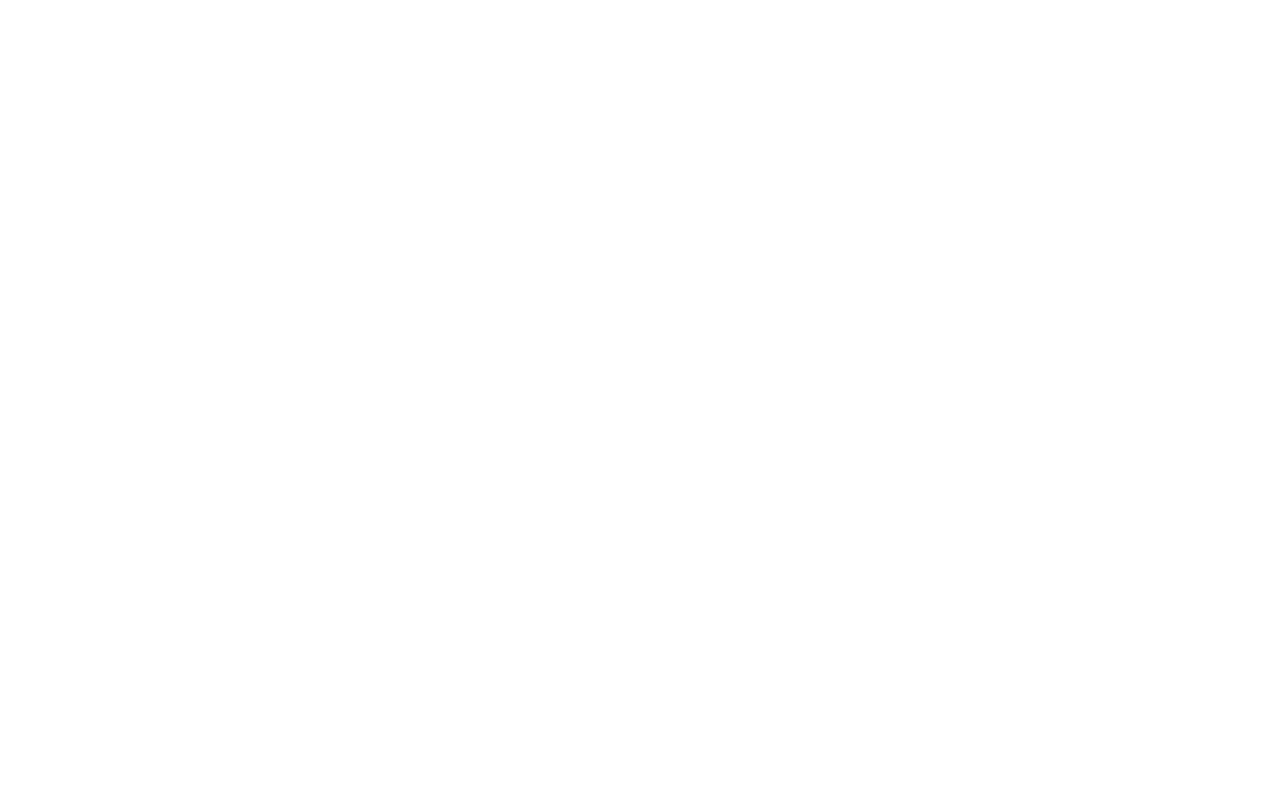
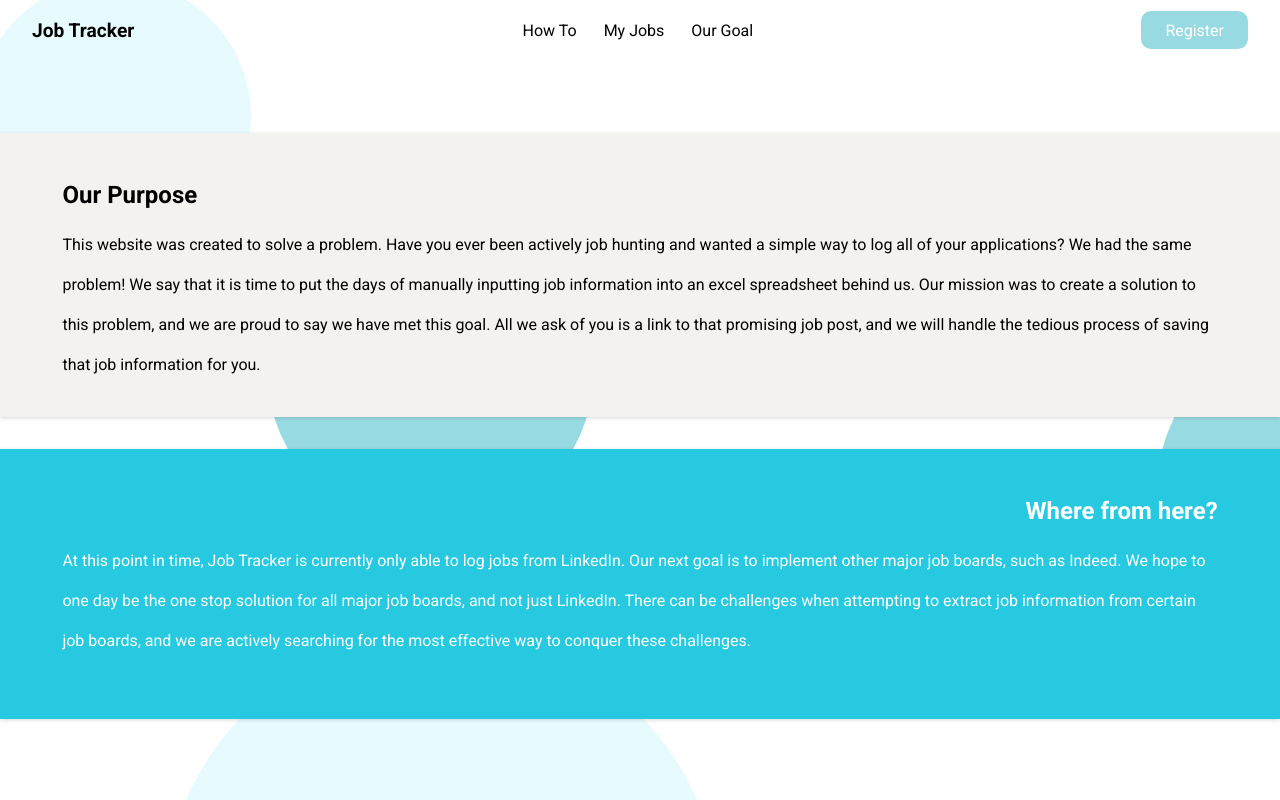
Before and after one commit to savagekyle/job-tracker, a React (Create React App) app in the folder frontend/: page /our-goal in a window 1280 px wide. Before the commit this address had no page. Built offline with nearby package versions, Linux system fonts and the light colour scheme.

Commit message:
implemented designs for our goal and how to pages

```diff
--- a/frontend/src/App.js
+++ b/frontend/src/App.js
@@ -6,6 +6,8 @@ import {
 } from "react-router-dom";
 import JobBoard from './scenes/JobBoard/JobBoard';
 import Landing from './scenes/Landing/Landing';
+import HowTo from './scenes/HowTo/HowTo';
+import OurGoal from './scenes/OurGoal/OurGoal';
 
 function App() {
   return (
@@ -14,6 +16,8 @@ function App() {
         <Routes>
           <Route exact path="/" element={<Landing />} />
           <Route exact path="/my-jobs" element={<JobBoard />} />
+          <Route exact path="/how-to" element={<HowTo />} />
+          <Route exact path="/our-goal" element={<OurGoal />}></Route>
         </Routes>
       </div>
     </Router>
--- /dev/null
+++ b/frontend/src/scenes/HowTo/HowTo.css
@@ -0,0 +1,46 @@
+.how-to {
+    position: relative;
+}
+
+.how-to .content {
+    display: flex;
+    flex-direction: column;
+    gap: 2rem;
+}
+
+.how-to .content > img {
+    width: min(1200px, 100%);
+    height: 411px;
+}
+
+.how-to .content .exp {
+    line-height: 2.3;
+}
+
+.exp .note {
+    margin-top: 1rem;
+}
+
+
+/* Background Design */
+
+.how-to > .bg-blob {
+    background-color: var(--background);
+    height: 839px;
+    width: 874px;
+    border-radius: 0 800px 1500px 800px;
+    position: fixed;
+    z-index: -1;
+    overflow: hidden;
+}
+
+.how-to .bg-blob:nth-child(1) {
+    top: -300px;
+    left: -150px;
+}
+
+.how-to .bg-blob:nth-child(2) {
+    transform: rotate(180deg);
+    bottom: -50px;
+    right: -300px;
+}
--- /dev/null
+++ b/frontend/src/scenes/HowTo/HowTo.js
@@ -0,0 +1,30 @@
+import "./HowTo.css";
+import CopyLink from "../../assets/copy-link.png"
+import ShareListing from "../../assets/share-listing.jpg"
+import Nav from "../../components/global/Navigation/Nav";
+
+const HowTo = () => {
+  return (
+    <div className="how-to">
+        {/* Background Elements */}
+        <div className="bg-blob"></div>
+        <div className="bg-blob"></div>
+        {/* Nav */}
+        <Nav />
+        {/* Page content */}
+        <div className="content container">
+            <div className="exp">
+                <h1>How It Works</h1>
+                <p>Our goal is to make your process as simple as possible. All we ask of you is to provide us with the link to the job post!</p>
+                <p>From this link, we will extract all relevant information and save it to your job list</p>
+                <p>Below, you can see exactly how to get the URL for the job post. LinkedIn is the job board being used for the example images below.</p>
+                <p className="note"><strong>Note:</strong> Other job boards will have a similar process of copying the link to the job post</p>
+            </div>
+            <img src={ShareListing} alt="A screenshot showing where to click to find the copy link button" />
+            <img src={CopyLink} alt="A screenshot showing how to copy the link to the job listing" />
+        </div>
+    </div>
+  )
+}
+
+export default HowTo
--- /dev/null
+++ b/frontend/src/scenes/OurGoal/OurGoal.css
@@ -0,0 +1,78 @@
+.our-goal {
+    position: relative;
+}
+
+.our-goal .banners {
+    display: flex;
+    flex-direction: column;
+    gap: 2rem;
+    height: 700px;
+    justify-content: center;
+}
+
+.our-goal .banners .banner-top, .banner-bottom {
+    width: 100%;
+    min-height: 270px;
+    padding: 2rem;
+    line-height: 2.5;
+    box-shadow: var(--box-shadow-primary);
+}
+
+.our-goal .banners .banner-top {
+    background-color: var(--background-canvas);
+}
+
+.our-goal .banners .banner-bottom {
+    background-color: var(--accent-color1);
+    color: var(--background-white);
+}
+
+.our-goal .banners .banner-bottom h2 {
+    text-align: right;
+}
+
+/* Background Design */
+
+.our-goal > .bubble {
+    position: fixed;
+    background-color: var(--background);
+    border-radius: 50%;
+    z-index: -1;
+}
+
+.our-goal .bubble:nth-child(1) {
+    height: 275px;
+    width: 275px;
+    top: -21px;
+    left: -24px;
+}
+
+.our-goal .bubble:nth-child(2) {
+    height: 308px;
+    width: 325px;
+    background-color: var(--accent-color2);
+    left: 268px;
+    top: 221px;
+}
+
+.our-goal .bubble:nth-child(3) {
+    height: 557px;
+    width: 557px;
+    top: 632px;
+    left: 163px;
+}
+
+.our-goal .bubble:nth-child(4) {
+    height: 213px;
+    width: 225px;
+    top: 137px;
+    left: 782px;
+}
+
+.our-goal .bubble:nth-child(5) {
+    background-color: var(--accent-color2);
+    height: 361px;
+    width: 361px;
+    left: 1156px;
+    top: 316px;
+}
--- /dev/null
+++ b/frontend/src/scenes/OurGoal/OurGoal.js
@@ -0,0 +1,39 @@
+import Nav from "../../components/global/Navigation/Nav";
+import "./OurGoal.css";
+
+const OurGoal = () => {
+  return (
+    <div className="our-goal">
+        {/* Background Design */}
+        <div className="bubble"></div>
+        <div className="bubble"></div>
+        <div className="bubble"></div>
+        <div className="bubble"></div>
+        <div className="bubble"></div>
+        {/* Nav */}
+        <Nav />
+        {/* Main Content */}
+        <div className="banners">
+            <div className="banner-top">
+                <div className="container">
+                    <h2>Our Purpose</h2>
+                    <p>This website was created to solve a problem. Have you ever been actively job hunting and wanted a simple way to log all of your applications?
+                        We had the same problem! We say that it is time to put the days of manually inputting job information into an excel spreadsheet behind us.
+                        Our mission was to create a solution to this problem, and we are proud to say we have met this goal.
+                        All we ask of you is a link to that promising job post, and we will handle the tedious process of saving that job information for you.
+                    </p>
+                </div>
+            </div>
+            <div className="banner-bottom">
+                <div className="container">
+                    <h2>Where from here?</h2>
+                    <p>At this point in time, Job Tracker is currently only able to log jobs from LinkedIn. Our next goal is to implement other major job boards, such as Indeed. We hope to one day be the one stop solution for all major job boards, and not just LinkedIn. There can be challenges when attempting to  extract job information from certain job boards, and we are actively searching for the most effective way to conquer these challenges.
+                    </p>
+                </div>
+            </div>
+        </div>
+    </div>
+  )
+}
+
+export default OurGoal
```
Also changed, not shown: frontend/src/assets/copy-link.png (added), frontend/src/assets/share-listing.jpg (added).
